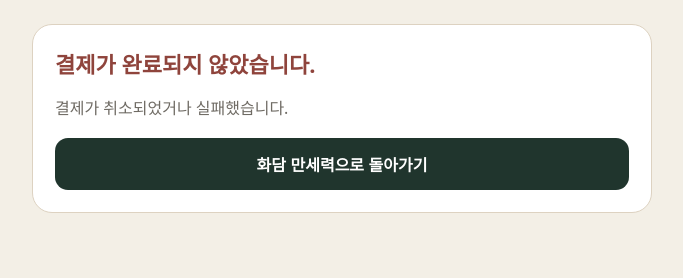
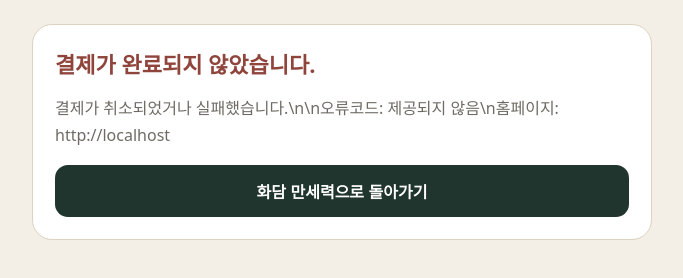
Before and after one commit to ybaram70-eng/hwadam-saju, a website: page payment-fail.html in a window 1280 px wide. Shown: the whole page, without its empty margins (298-981 px from the left). Drawn offline with Linux system fonts and the light colour scheme.

Commit message:
Show safe order and session diagnostics on Toss failure page

```diff
--- a/payment-fail.html
+++ b/payment-fail.html
@@ -1 +1,23 @@
-<!doctype html><html lang="ko"><head><meta charset="utf-8"><meta name="viewport" content="width=device-width,initial-scale=1"><title>화담 결제 실패</title><style>body{margin:0;background:#f3efe6;font-family:system-ui,-apple-system,"Noto Sans KR",sans-serif;color:#20352d}.w{max-width:620px;margin:auto;padding:24px}.card{background:#fff;border:1px solid #ddd2c1;border-radius:20px;padding:22px}.muted{color:#6f6b64;line-height:1.7}.bad{font-size:22px;font-weight:800;color:#8f443c}button{width:100%;padding:14px;border:0;border-radius:13px;background:#20352d;color:#fff;font-size:16px;font-weight:800}</style></head><body><div class="w"><div class="card"><div class="bad">결제가 완료되지 않았습니다.</div><p id="detail" class="muted"></p><button onclick="location.href='/'">화담 만세력으로 돌아가기</button></div></div><script>const q=new URLSearchParams(location.search),code=q.get('code')||'',message=q.get('message')||'결제가 취소되었거나 실패했습니다.',detail=document.getElementById('detail');if(code==='NOT_FOUND_PAYMENT_SESSION'){detail.textContent='결제 승인 정보가 만료되었거나 토스 결제키 설정이 맞지 않습니다. 처음 화면으로 돌아가 새 결제로 다시 진행해 주세요.'}else{detail.textContent=(code?code+' · ':'')+message}</script></body></html>
+<!doctype html><html lang="ko"><head><meta charset="utf-8"><meta name="viewport" content="width=device-width,initial-scale=1"><title>화담 결제 실패</title><style>body{margin:0;background:#f3efe6;font-family:system-ui,-apple-system,"Noto Sans KR",sans-serif;color:#20352d}.w{max-width:620px;margin:auto;padding:24px}.card{background:#fff;border:1px solid #ddd2c1;border-radius:20px;padding:22px}.muted{color:#6f6b64;line-height:1.7}.bad{font-size:22px;font-weight:800;color:#8f443c}button{width:100%;padding:14px;border:0;border-radius:13px;background:#20352d;color:#fff;font-size:16px;font-weight:800}</style></head><body><div class="w"><div class="card"><div class="bad">결제가 완료되지 않았습니다.</div><p id="detail" class="muted"></p><button onclick="location.href='/'">화담 만세력으로 돌아가기</button></div></div><script>
+const q=new URLSearchParams(location.search);
+const code=q.get('code')||'';
+const message=q.get('message')||'결제가 취소되었거나 실패했습니다.';
+const detail=document.getElementById('detail');
+let pending={};
+try{pending=JSON.parse(localStorage.getItem('hwadam_pending_payment')||'{}')||{}}catch{}
+const orderId=String(pending.orderId||'');
+const createdAt=String(pending.at||'');
+const diagnostics=[
+  '오류코드: '+(code||'제공되지 않음'),
+  orderId?'주문번호: '+orderId:'',
+  createdAt?'결제 시작: '+createdAt:'',
+  '홈페이지: '+location.origin
+].filter(Boolean).join('\\n');
+if(code==='NOT_FOUND_PAYMENT_SESSION'){
+  detail.textContent='토스페이먼츠 결제 세션을 찾을 수 없습니다. 다시 결제하기 전에 승인 여부를 확인해 주세요.\\n\\n'+diagnostics;
+}else{
+  detail.textContent=message+'\\n\\n'+diagnostics;
+}
+detail.style.whiteSpace='pre-line';
+console.warn('hwadam-payment-failed',{code,orderId,createdAt,origin:location.origin});
+</script></body></html>
```
